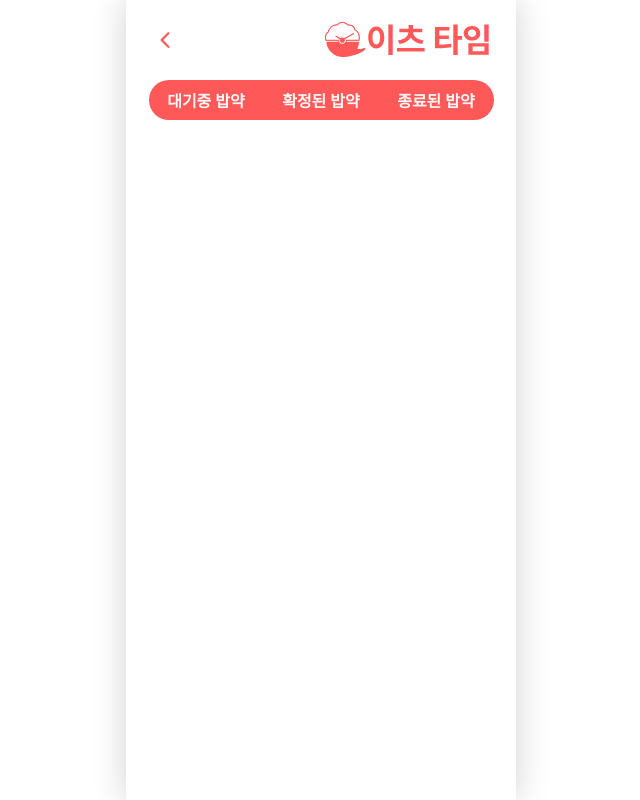
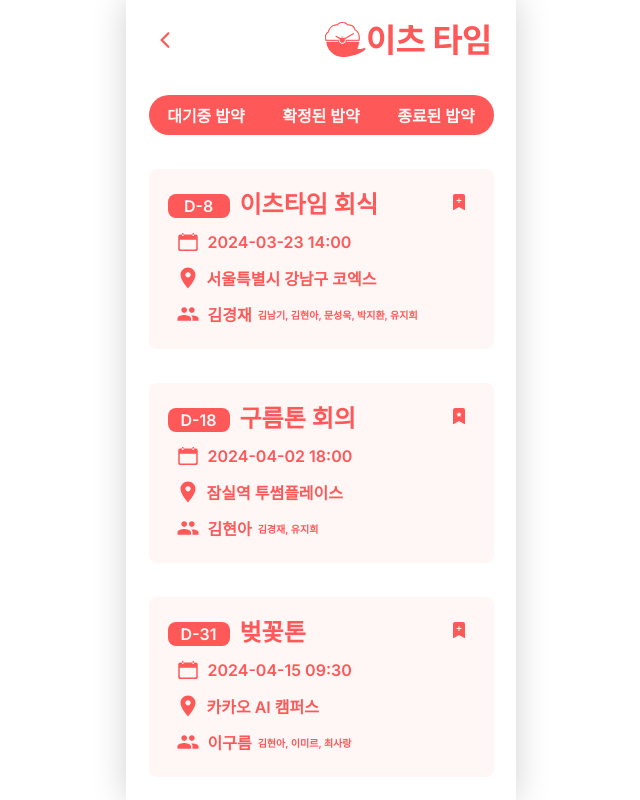
Before and after one commit to 9oormthon-univ/2024_BEOTKKOTTHON_TEAM_11_FE, a React (Vite) app: page /waitbab in a window 1280 px wide. Shown: the whole page, without its empty margins (319-959 px from the left). Built offline with nearby package versions, Linux system fonts and the light colour scheme.

Commit message:
feat: 확정된 밥약-홈 구현

```diff
--- a/src/components/BabNavbar.jsx
+++ b/src/components/BabNavbar.jsx
@@ -1,16 +1,14 @@
 import React, { useState } from 'react';
 import styled from 'styled-components';
 
-const BabyakButton = styled.button.attrs(props => ({
-  isActive: props.isActive,
-}))`
+const BabyakButton = styled.button`
   width: 105px;
   height: 29px;
   border: none;
   border-radius: 100px;
   margin: 5px;
-  background-color: ${props => props.isActive ? '#FFF6F6' : '#FE5858'};
-  color: ${props => props.isActive ? '#FE5858' : '#FFF6F6'};
+  background-color: ${props => props.$isActive ? '#FFF6F6' : '#FE5858'};
+  color: ${props => props.$isActive ? '#FE5858' : '#FFF6F6'};
   font-weight: 600;
 `;
 
@@ -19,7 +17,7 @@ const ButtonDiv = styled.div`
   height: 40px;
   background-color: #FE5858;
   border-radius: 50px;
-  margin: 0 auto;
+  margin: 15px auto;
   display: flex;
   justify-content: center;
   align-items: center;
@@ -36,19 +34,19 @@ function BabNavbar() {
     <>
       <ButtonDiv>
         <BabyakButton
-          isActive={activeButton === 'waiting'}
+          $isActive={activeButton === 'waiting'}
           onClick={() => handleClick('waiting')}
         >
           대기중 밥약
         </BabyakButton>
         <BabyakButton
-          isActive={activeButton === 'confirmed'}
+          $isActive={activeButton === 'confirmed'}
           onClick={() => handleClick('confirmed')}
         >
           확정된 밥약
         </BabyakButton>
         <BabyakButton
-          isActive={activeButton === 'ended'}
+          $isActive={activeButton === 'ended'}
           onClick={() => handleClick('ended')}
         >
           종료된 밥약
--- /dev/null
+++ b/src/components/ConfirmBox.jsx
@@ -0,0 +1,195 @@
+import React from 'react';
+import styled from 'styled-components';
+import dummy from '../db/confirmdata.json'
+import { IoIosCalendar, IoMdPin, IoMdPeople } from "react-icons/io";
+import { BsFillBookmarkStarFill, BsFillBookmarkPlusFill  } from "react-icons/bs";
+
+const BabDiv = styled.div`
+    width: 345px;
+    height: 180px;
+    border-radius: 8px;
+    background-color: #FFF6F6;
+    margin: 34px auto;
+    padding: 12px 19px 0 19px;
+`;
+//디데이+이름, 마크
+const DNMContainer = styled.div`
+    display: flex; //자식 요소들을 한 줄에 나열합니다.
+    align-items: center;
+    justify-content: space-between;
+`;
+//디데이+이름
+const DdayNameContainer = styled.div`
+    display: flex; //자식 요소들을 한 줄에 나열합니다.
+    align-items: center;
+`;
+//디데이
+const DDday = styled.p`
+    color: #FFF6F6;
+    background-color: #FE5858;
+    width: 62px;
+    height: 24px;
+    border-radius: 8px;
+    display: flex;            // flex 컨테이너 설정
+    justify-content: center;  // 수평 중앙 정렬
+    align-items: center;      // 수직 중앙 정렬
+    font-weight: 600;
+    font-size: 16px;
+    margin-right: 10px;
+`;
+
+//밥약 이름, 파티장인지 파티원인지 구분마크
+const MarkContainer = styled.div`
+    color: #FE5858;
+    width: 24px;
+    height: 24px;
+`;
+const BabName = styled.p`
+    font-weight: 600;
+    font-size: 24px;
+    color: #FE5858;
+    margin-bottom: 10px; // 아래쪽 여백 추가
+    padding-top: 4px;
+`;
+
+//날짜
+const DateContainer = styled.div`
+    display: flex;
+    align-items: center; // Flex 아이템들을 수직 중앙 정렬
+    margin-left: 8px; // 아이콘과 날짜의 좌측 여백
+`;
+const StyledCalendarIcon = styled(IoIosCalendar)`
+    color: #FE5858;
+    width: 24px;
+    height: 24px;
+    margin-right: 8px; // 아이콘과 날짜 사이의 간격 조정
+`;
+const ConfirmDate = styled.p`
+    font-weight: 600;
+    font-size: 16px;
+    color: #FE5858;
+`;
+
+//장소
+const PlaceContainer = styled.div`
+    display: flex;
+    align-items: center; // Flex 아이템들을 수직 중앙 정렬
+    margin-left: 8px; // 아이콘과 날짜의 좌측 여백
+    margin-top: 12px;
+`;
+const StyledPinIcon = styled(IoMdPin)`
+    color: #FE5858;
+    width: 24px;
+    height: 24px;
+    margin-right: 7px; // 아이콘과 장소 사이의 간격 조정
+`;
+const ConfirmPlace = styled.p`
+    font-weight: 600;
+    font-size: 16px;
+    color: #FE5858;
+`;
+//사람
+const PeopleContainer = styled.div`
+    display: flex;
+    align-items: center; // Flex 아이템들을 수직 중앙 정렬
+    margin-left: 8px; // 아이콘과 날짜의 좌측 여백
+    margin-top: 12px;
+`;
+const StyledPeopleIcon = styled(IoMdPeople)`
+    color: #FE5858;
+    width: 24px;
+    height: 24px;
+    margin-right: 8px; // 아이콘과 장소 사이의 간격 조정
+`;
+//파티장 이름
+const ConfirmPerson = styled.p`
+    font-weight: 600;
+    font-size: 16px;
+    color: #FE5858;
+`;
+//파티원들 이름
+const ConfirmPeople = styled.p`
+    font-weight: 600;
+    font-size: 10px;
+    color: #FE5858;
+    margin-left: 6px;
+`;
+
+function ConfirmBox(props) {
+    const { eventName, date, time, place, host, participants, userRole } = props.event;
+
+    // D-Day 계산
+    const calculateDDay = (eventDate) => {
+        const today = new Date();
+        const eventDay = new Date(eventDate);
+        const timeDiff = eventDay - today;
+        const dayDiff = timeDiff / (1000 * 60 * 60 * 24);
+
+        return Math.floor(dayDiff);
+    };
+
+    const dDay = calculateDDay(date);
+  return (
+    <BabDiv>
+        <DNMContainer>
+            <DdayNameContainer>
+                {/* D-Day 표시 추가 */}
+                <DDday>{dDay === 0 ? 'D-Day' : `D-${dDay}`}</DDday>
+                <BabName>{eventName}</BabName>
+            </DdayNameContainer>
+
+            <MarkContainer>
+                {userRole === 'host' ? (
+                    <BsFillBookmarkStarFill />
+                    ) : (
+                    <BsFillBookmarkPlusFill />
+                )}
+            </MarkContainer>
+        </DNMContainer>
+
+
+        <DateContainer>
+            <StyledCalendarIcon />
+            <ConfirmDate>{`${date} ${time}`}</ConfirmDate>
+        </DateContainer>
+
+        <PlaceContainer>
+            <StyledPinIcon /><ConfirmPlace>{place}</ConfirmPlace>
+        </PlaceContainer>
+
+        <PeopleContainer>
+            <StyledPeopleIcon />
+            <ConfirmPerson>{host}</ConfirmPerson>
+            <ConfirmPeople>{participants.join(', ')}</ConfirmPeople>
+        </PeopleContainer>
+    </BabDiv>
+  )
+}
+
+export default ConfirmBox;
+
+
+
+/* import { IoMdTime } from "react-icons/io";
+//날짜, 시간
+const DateTimeContainer = styled.div`
+    display: flex; //자식 요소들을 한 줄에 나열합니다.
+    align-items: center;
+`;
+//시간
+const TimeContainer = styled.div`
+    display: flex;
+    align-items: center; // Flex 아이템들을 수직 중앙 정렬
+    margin-left: 40px; // 아이콘과 날짜의 좌측 여백
+`;
+const StyledTimeIcon = styled(IoMdTime)`
+    color: #FE5858;
+    width: 24px;
+    height: 24px;
+    margin-right: 8px; // 아이콘과 날짜 사이의 간격 조정
+`;
+const ConfirmTime = styled.p`
+    font-weight: 600;
+    font-size: 16px;
+    color: #FE5858;
+`; */
--- /dev/null
+++ b/src/db/confirmdata.json
@@ -0,0 +1,63 @@
+[
+    {
+      "id": 1,
+      "eventName": "이츠타임 회식",
+      "dDay": "D-7",
+      "date": "2024-03-23",
+      "time": "14:00",
+      "place": "서울특별시 강남구 코엑스",
+      "host": "김경재",
+      "participants": [
+        "김남기",
+        "김현아",
+        "문성욱",
+        "박지환",
+        "유지희"
+      ],
+      "userRole": "participant"
+    },
+    {
+      "id": 2,
+      "eventName": "구름톤 회의",
+      "dDay": "D-15",
+      "date": "2024-04-02",
+      "time": "18:00",
+      "place": "잠실역 투썸플레이스",
+      "host": "김현아",
+      "participants": [
+        "김경재",
+        "유지희"
+      ],
+      "userRole": "host"
+    },
+    {
+      "id": 3,
+      "eventName": "벚꽃톤",
+      "dDay": "D-30",
+      "date": "2024-04-15",
+      "time": "09:30",
+      "place": "카카오 AI 캠퍼스",
+      "host": "이구름",
+      "participants": [
+        "김현아",
+        "이미르",
+        "최사랑"
+      ],
+      "userRole": "participant"
+    },
+    {
+        "id": 4,
+        "eventName": "컴공20x21 밥약",
+        "dDay": "D-30",
+        "date": "2024-04-15",
+        "time": "09:30",
+        "place": "외대식당",
+        "host": "유지희",
+        "participants": [
+          "김현아",
+          "문성욱",
+          "박지환"
+        ],
+        "userRole": "participant"
+      }
+  ]
--- a/src/pages/WaitBab.jsx
+++ b/src/pages/WaitBab.jsx
@@ -1,10 +1,15 @@
 import React from 'react'
 import BabNavbar from '../components/BabNavbar'
+import dummy from '../db/confirmdata.json'
+import ConfirmBox from '../components/ConfirmBox'
 
 function WaitBab() {
   return (
     <div>
-      <BabNavbar />
+        <BabNavbar />
+        {dummy.map(event => (
+            <ConfirmBox key={event.id} event={event} />
+        ))}
     </div>
   )
 }
```
